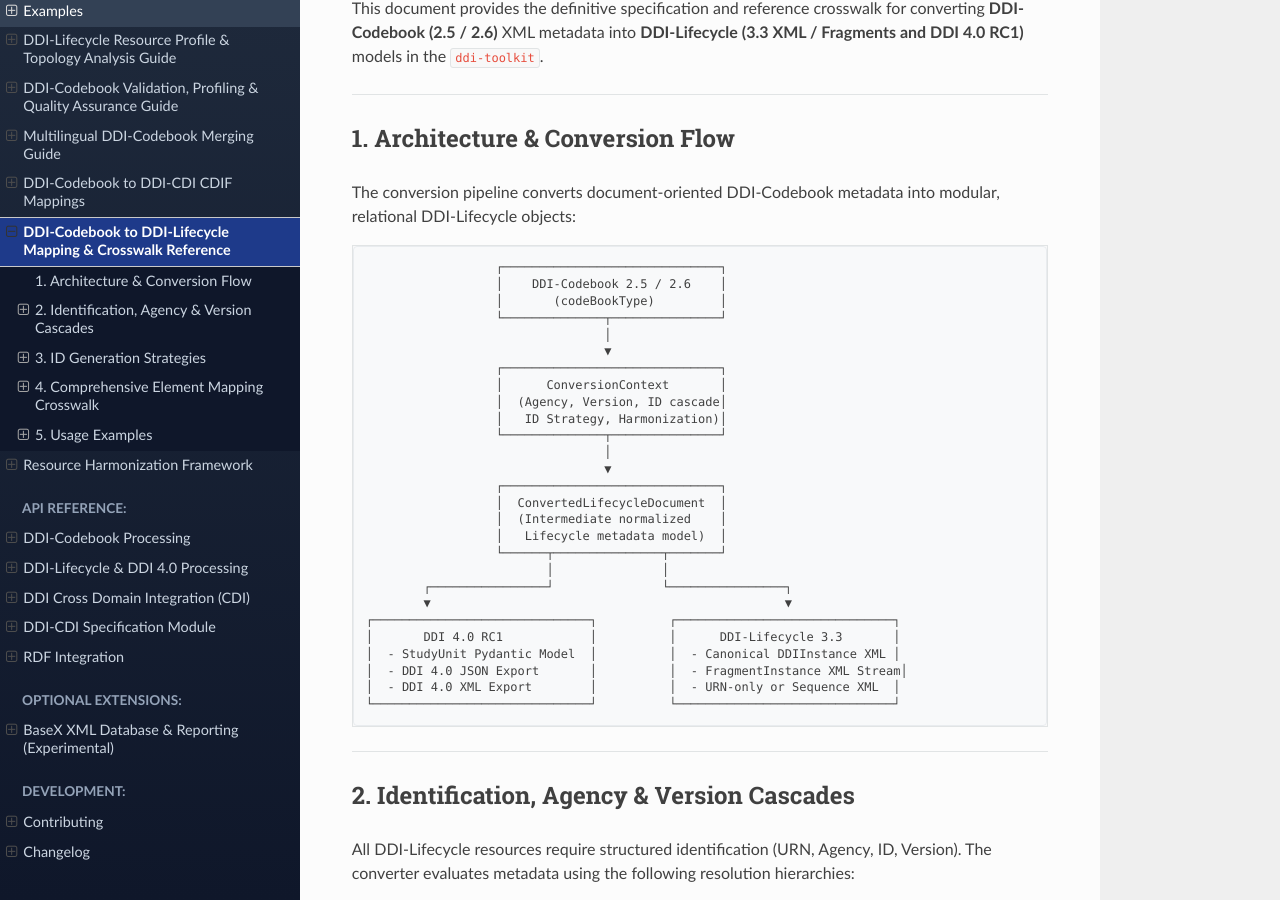
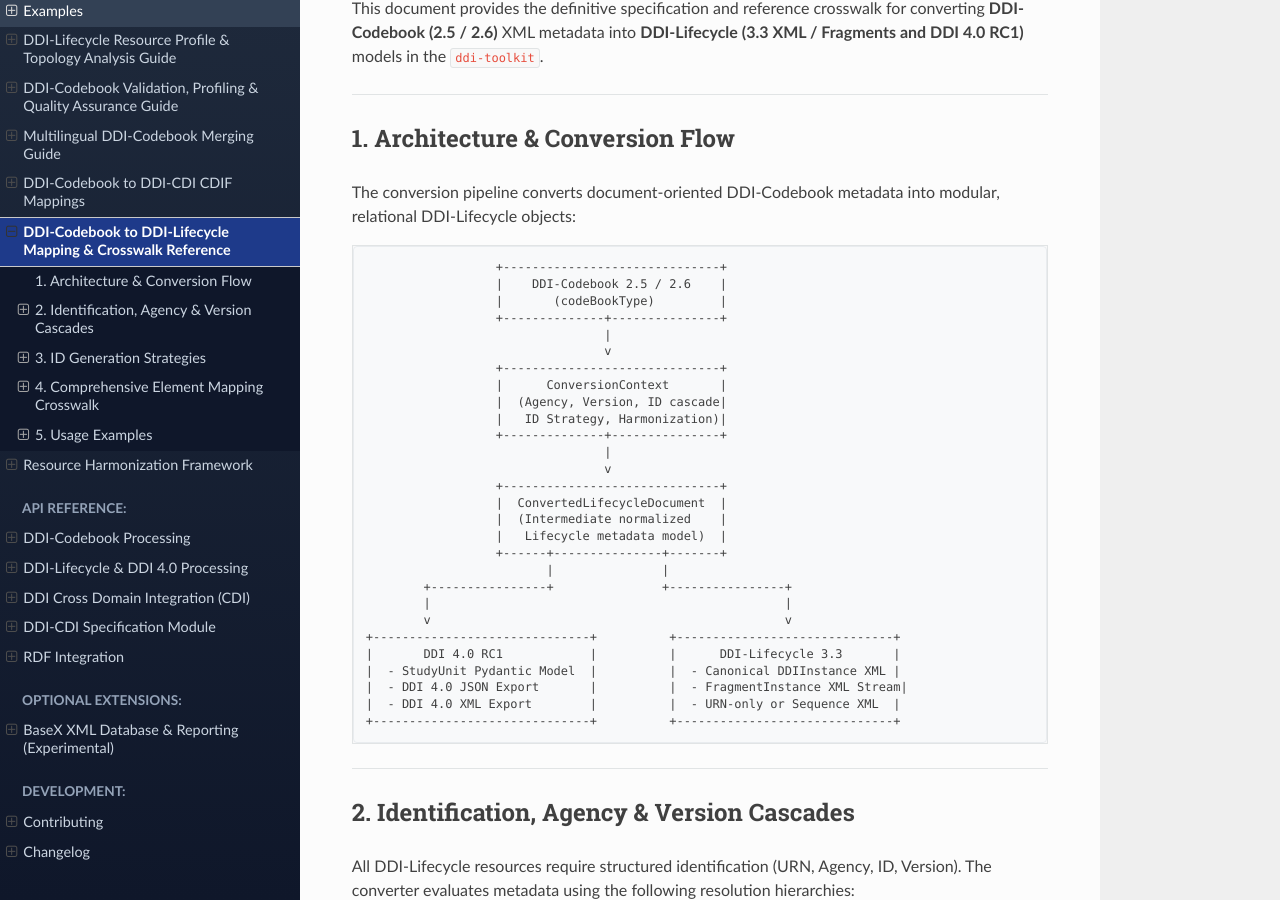
Before and after one commit to DataArtifex/ddi-toolkit, a Sphinx documentation site: the page built from docs/source/codebook_to_lifecycle_mappings.md, in a window 1280 px wide and 900 px high, scrolled down 222 px. Built offline with Sphinx 7.4.7 and the Read the Docs theme 3.1.0, drawn with Linux system fonts in a browser that asks for light colours.

Commit message:
docs: remove emoji icons from documentation text and convert codebook mapping diagram to text blocks

````diff
--- a/docs/source/changelog.rst
+++ b/docs/source/changelog.rst
@@ -99,7 +99,7 @@
 - Added referencing mechanism intelligence: cataloging and reporting overall and edge-level counts (``referencing_mechanisms``) and percentages (``referencing_mechanisms_pct``) across referencing modes (``urn``, ``canonical_id``, ``both``, ``typeofobject_only``).
 - Added comprehensive graph topology and multiplicity metrics: cardinality classification (``1:1``, ``1:N``, ``N:1``, ``N:N``), target reuse multiplier, average references per source, node roles (``root``, ``bridge``, ``leaf``, ``isolated``), automated functional domain classification, graph density, internal resolution rate, max dependency depth, connected components, central hubs, and domain distribution.
 - Added multi-hop pathfinding (``find_paths_between``), subgraph extraction (``connecting_subgraph``), and path filtering across arbitrary class pairs (``--between`` / ``-b``) or single source/target anchors (``--from``, ``--to``).
-- Added standalone interactive Vis.js HTML Profile Explorer (``profile.to_html()``) with top navigation tabbed view toggling between **🕸️ Graph Explorer** (network canvas, layout modes, physics & edge label controls, sidebar node/edge inspector) and a dedicated full-width **📊 Summary Dashboard** (executive header with standard and version badges, 8 KPI metric cards, referencing mechanism distributions, functional domain breakdown, structural topology & key dependencies, ``<UserAttributePair>`` profile, metadata languages profile, and searchable class inventory table with deep linking).
+- Added standalone interactive Vis.js HTML Profile Explorer (``profile.to_html()``) with top navigation tabbed view toggling between **Graph Explorer** (network canvas, layout modes, physics & edge label controls, sidebar node/edge inspector) and a dedicated full-width **Summary Dashboard** (executive header with standard and version badges, 8 KPI metric cards, referencing mechanism distributions, functional domain breakdown, structural topology & key dependencies, ``<UserAttributePair>`` profile, metadata languages profile, and searchable class inventory table with deep linking).
 - Added multi-format export methods: Markdown (``to_markdown``), Canonical Cached JSON (``to_json``), Mermaid Diagram (``to_mermaid``), Standalone HTML (``to_html``), Graphviz DOT (``to_dot``), RDF Turtle (``to_turtle``), and NetworkX DiGraph (``to_networkx``).
 - Added canonical JSON caching (``<stem>.profile.json``) with automatic reuse and instant loading for repeated queries.
 - Added CLI subcommand ``dartfx-ddi ddil-profile`` with full argument suite (``--format``, ``--between``, ``--from``, ``--to``, ``--max-hops``, ``--directed``, ``--include``, ``--exclude``, ``--min-count``, ``--output``, ``--output-dir``, ``--title``, ``--refresh``, ``--mermaid``, ``--progress``).
--- a/docs/source/codebook_to_lifecycle_mappings.md
+++ b/docs/source/codebook_to_lifecycle_mappings.md
@@ -8,34 +8,35 @@
 
 The conversion pipeline converts document-oriented DDI-Codebook metadata into modular, relational DDI-Lifecycle objects:
 
-```
-                  ┌──────────────────────────────┐
-                  │    DDI-Codebook 2.5 / 2.6    │
-                  │       (codeBookType)         │
-                  └──────────────┬───────────────┘
-                                 │
-                                 ▼
-                  ┌──────────────────────────────┐
-                  │      ConversionContext       │
-                  │  (Agency, Version, ID cascade│
-                  │   ID Strategy, Harmonization)│
-                  └──────────────┬───────────────┘
-                                 │
-                                 ▼
-                  ┌──────────────────────────────┐
-                  │  ConvertedLifecycleDocument  │
-                  │  (Intermediate normalized    │
-                  │   Lifecycle metadata model)  │
-                  └──────┬───────────────┬───────┘
-                         │               │
-        ┌────────────────┘               └────────────────┐
-        ▼                                                 ▼
-┌──────────────────────────────┐          ┌──────────────────────────────┐
-│       DDI 4.0 RC1            │          │      DDI-Lifecycle 3.3       │
-│  - StudyUnit Pydantic Model  │          │  - Canonical DDIInstance XML │
-│  - DDI 4.0 JSON Export       │          │  - FragmentInstance XML Stream│
-│  - DDI 4.0 XML Export        │          │  - URN-only or Sequence XML  │
-└──────────────────────────────┘          └──────────────────────────────┘
+```text
+                  +------------------------------+
+                  |    DDI-Codebook 2.5 / 2.6    |
+                  |       (codeBookType)         |
+                  +--------------+---------------+
+                                 |
+                                 v
+                  +------------------------------+
+                  |      ConversionContext       |
+                  |  (Agency, Version, ID cascade|
+                  |   ID Strategy, Harmonization)|
+                  +--------------+---------------+
+                                 |
+                                 v
+                  +------------------------------+
+                  |  ConvertedLifecycleDocument  |
+                  |  (Intermediate normalized    |
+                  |   Lifecycle metadata model)  |
+                  +------+---------------+-------+
+                         |               |
+        +----------------+               +----------------+
+        |                                                 |
+        v                                                 v
++------------------------------+          +------------------------------+
+|       DDI 4.0 RC1            |          |      DDI-Lifecycle 3.3       |
+|  - StudyUnit Pydantic Model  |          |  - Canonical DDIInstance XML |
+|  - DDI 4.0 JSON Export       |          |  - FragmentInstance XML Stream|
+|  - DDI 4.0 XML Export        |          |  - URN-only or Sequence XML  |
++------------------------------+          +------------------------------+
 ```
 
 ---
--- a/docs/source/conf.py
+++ b/docs/source/conf.py
@@ -132,6 +132,21 @@
     "custom.css",
 ]
 
+# -- Options for LaTeX output ------------------------------------------------
+latex_elements = {
+    "papersize": "letterpaper",
+    "pointsize": "10pt",
+    "preamble": r"""
+\DeclareUnicodeCharacter{2190}{\ensuremath{\leftarrow}}
+\DeclareUnicodeCharacter{2192}{\ensuremath{\rightarrow}}
+\DeclareUnicodeCharacter{2193}{\ensuremath{\downarrow}}
+\DeclareUnicodeCharacter{2194}{\ensuremath{\leftrightarrow}}
+\DeclareUnicodeCharacter{00B2}{\ensuremath{^2}}
+\DeclareUnicodeCharacter{00BD}{\ensuremath{1/2}}
+\DeclareUnicodeCharacter{FB01}{fi}
+""",
+}
+
 # -- Custom Setup -----------------------------------------------------------
 
 
--- a/docs/source/ddilifecycle_profile.rst
+++ b/docs/source/ddilifecycle_profile.rst
@@ -33,7 +33,7 @@
    * - **Multi-Hop Path Discovery**
      - Traces direct and indirect lineage paths between any pair of resource classes, highlighting structural bottlenecks.
    * - **Tabbed HTML Explorer**
-     - Standalone, dark-themed interactive HTML5 web application with dual views: **🕸️ Graph Explorer** (Vis.js canvas) and **📊 Summary Dashboard** (8 KPI cards, tables, deep linking).
+     - Standalone, dark-themed interactive HTML5 web application with dual views: **Graph Explorer** (Vis.js canvas) and **Summary Dashboard** (8 KPI cards, tables, deep linking).
    * - **Canonical JSON Caching**
      - Automatically saves and reuses ``<stem>.profile.json`` for instant subsequent analyses and CLI commands.
    * - **Multi-Format Exports**
@@ -253,7 +253,7 @@
 
 The top navigation header features a segmented control toggling between two dedicated views:
 
-1. **🕸️ Graph Explorer**:
+1. **Graph Explorer**:
    * **Interactive Vis.js Canvas**: Force-directed network diagram with colored functional domain nodes and edge cardinality badges.
    * **Physics & Layout Controls**: Toggle live physics simulation; switch between organic force-directed, **Hierarchical Left → Right** (``LR``), or **Hierarchical Top → Down** (``UD``) tree layouts.
    * **Sidebar Node & Edge Inspector**: Click any node or edge to inspect instance counts, incoming/outgoing connections, child element frequencies, user attributes, language tags, and referencing mechanisms.
@@ -261,7 +261,7 @@
    * **High-Contrast Dark PNG Export**: Offscreen canvas export on a rich dark radial gradient (``#111827`` → ``#090d16``) ensuring crisp white text and vivid node colors.
    * **Fullscreen Mode**: Expand to full viewport for presentations and structural audits.
 
-2. **📊 Summary Dashboard**:
+2. **Summary Dashboard**:
    * **Executive Header**: Specification badges (``DDI-Lifecycle 3.3``), source file path, and title.
    * **8 KPI Metric Cards**: Total Resources, Total Classes, Total References, Local Resolution Rate, Graph Density, Connected Components, Max Dependency Depth, and References/Source Ratio.
    * **Referencing Mechanisms Distribution**: Visual breakdown of ``urn``, ``canonical_id``, ``both``, and ``typeofobject_only``.
````
Also changed, not shown: docs/source/ddicodebook_profile.rst (+8 -8 lines).
